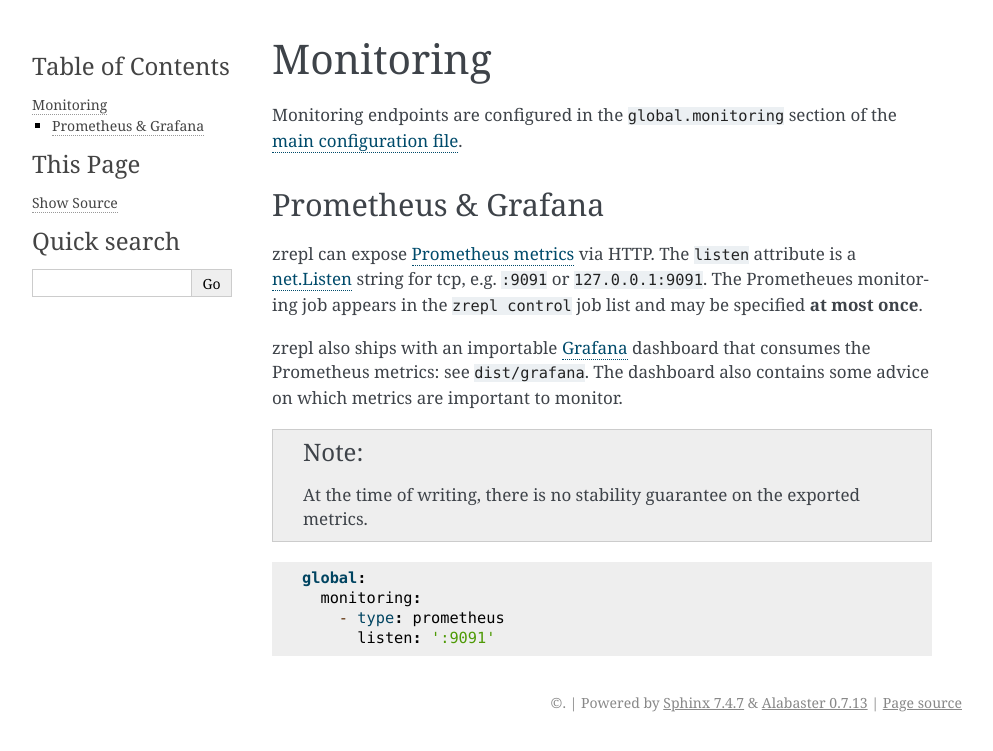
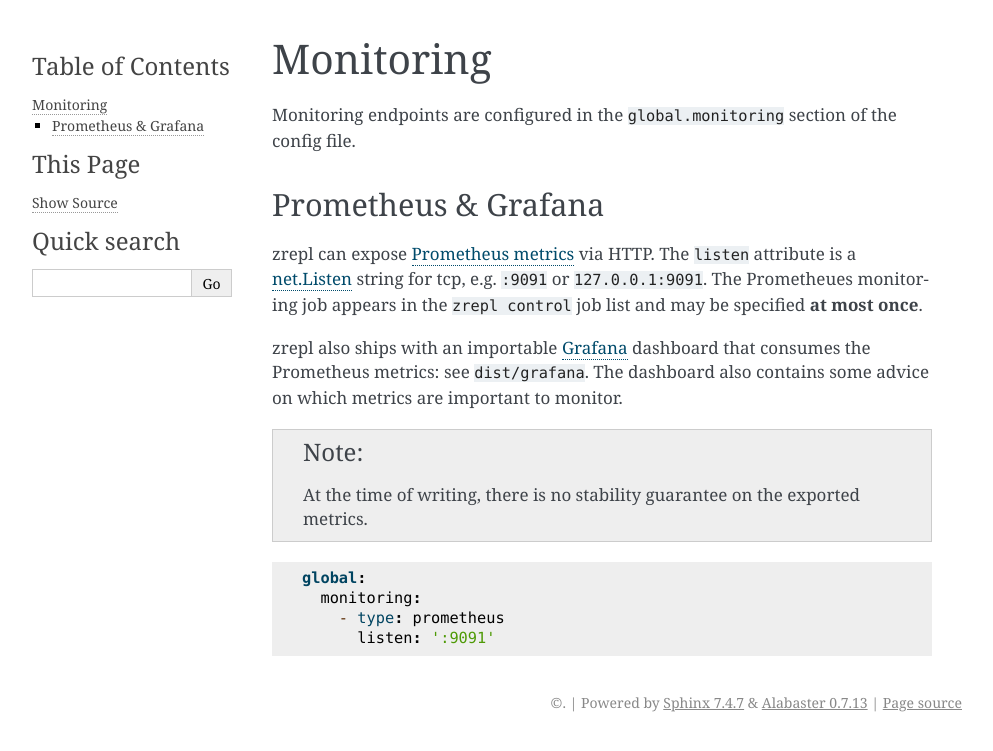
Before and after one commit to zrepl/zrepl, a Sphinx documentation site: the page built from docs/configuration/monitoring.rst, in a window 1280 px wide. Shown: the top 751 px of the page, without its empty margins (148-1141 px from the left). Built offline with Sphinx 7.4.7, drawn with Linux system fonts in a browser that asks for light colours; the version number could not be read and is left out; cross-references to code outside the pages are shown as plain code.

Commit message:
docs: drop references to 'main config file'
were just confusing in the remaining places where they were used

fixes #127

```diff
--- a/docs/configuration/jobs.rst
+++ b/docs/configuration/jobs.rst
@@ -14,7 +14,7 @@
 Overview & Terminology
 ----------------------
 
-A *job* is the unit of activity tracked by the zrepl daemon and configured in the |mainconfig|.
+A *job* is the unit of activity tracked by the zrepl daemon.
 Every job has a unique ``name``, a ``type`` and type-dependent fields which are documented on this page.
 
 Replication always happens between a pair of jobs: one is the **active side**, and one the **passive side**.
--- a/docs/configuration/logging.rst
+++ b/docs/configuration/logging.rst
@@ -7,7 +7,7 @@
 
 zrepl uses structured logging to provide users with easily processable log messages.
 
-Logging outlets are configured in the ``global`` section of the |mainconfig|.
+Logging outlets are configured in the ``global`` section of the config file.
 
 ::
 
--- a/docs/configuration/monitoring.rst
+++ b/docs/configuration/monitoring.rst
@@ -5,7 +5,7 @@
 Monitoring
 ==========
 
-Monitoring endpoints are configured in the ``global.monitoring`` section of the |mainconfig|.
+Monitoring endpoints are configured in the ``global.monitoring`` section of the config file.
 
 .. _monitoring-prometheus:
 
--- a/docs/global.rst.inc
+++ b/docs/global.rst.inc
@@ -1,3 +1,4 @@
 .. global list of substitutions
 
-.. |mainconfig| replace:: :ref:`main configuration file <mainconfigfile>`
+..
+  .. |macroname| replace:: macro expansion
--- a/docs/installation.rst
+++ b/docs/installation.rst
@@ -80,8 +80,6 @@
     It is your job to install the apropriate binary in the zrepl users's ``$PATH``, e.g. ``/usr/local/bin/zrepl``.
     Otherwise, the examples in the :ref:`tutorial` may need to be adjusted.
 
-.. _mainconfigfile:
-
 What next?
 ----------
 
```
